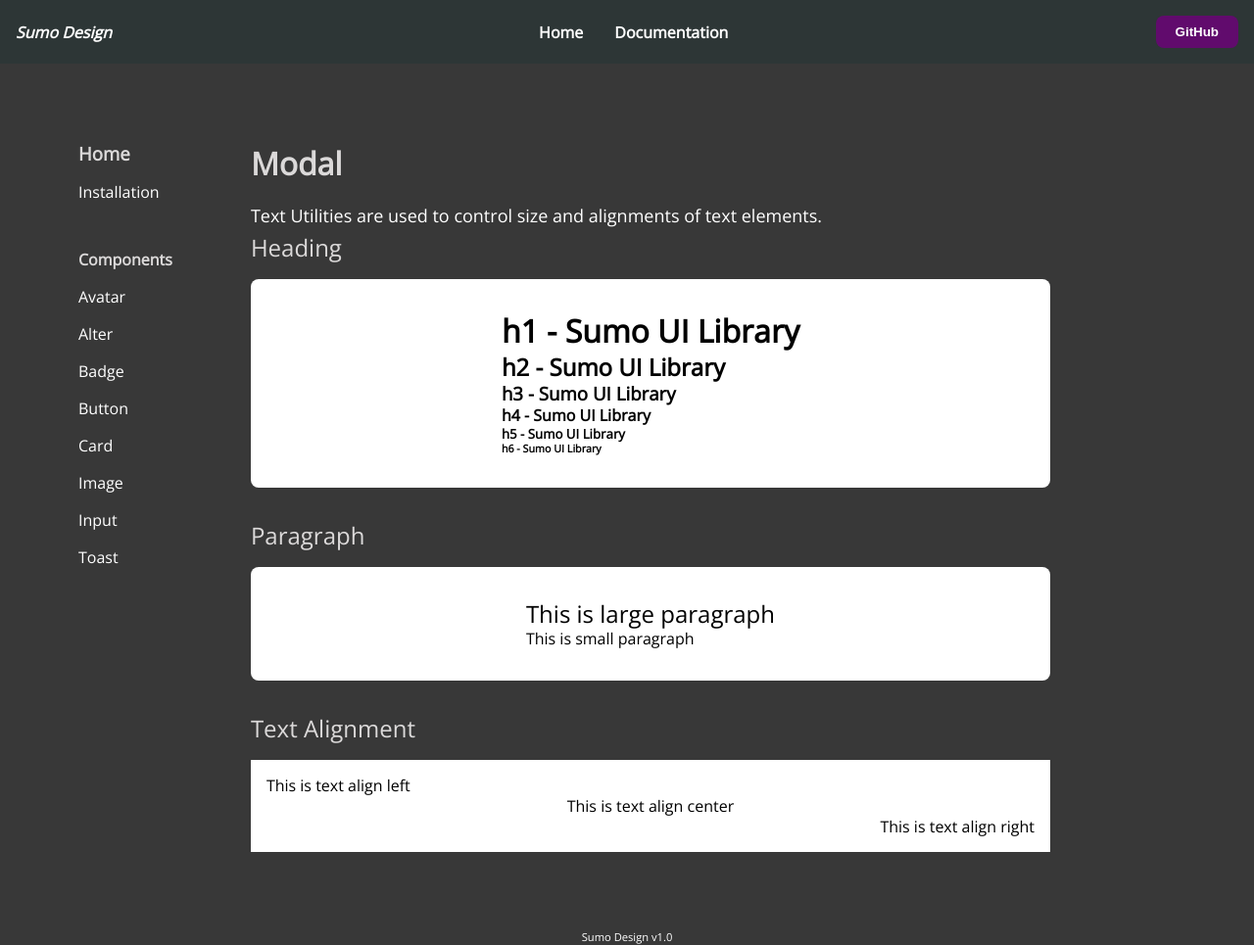
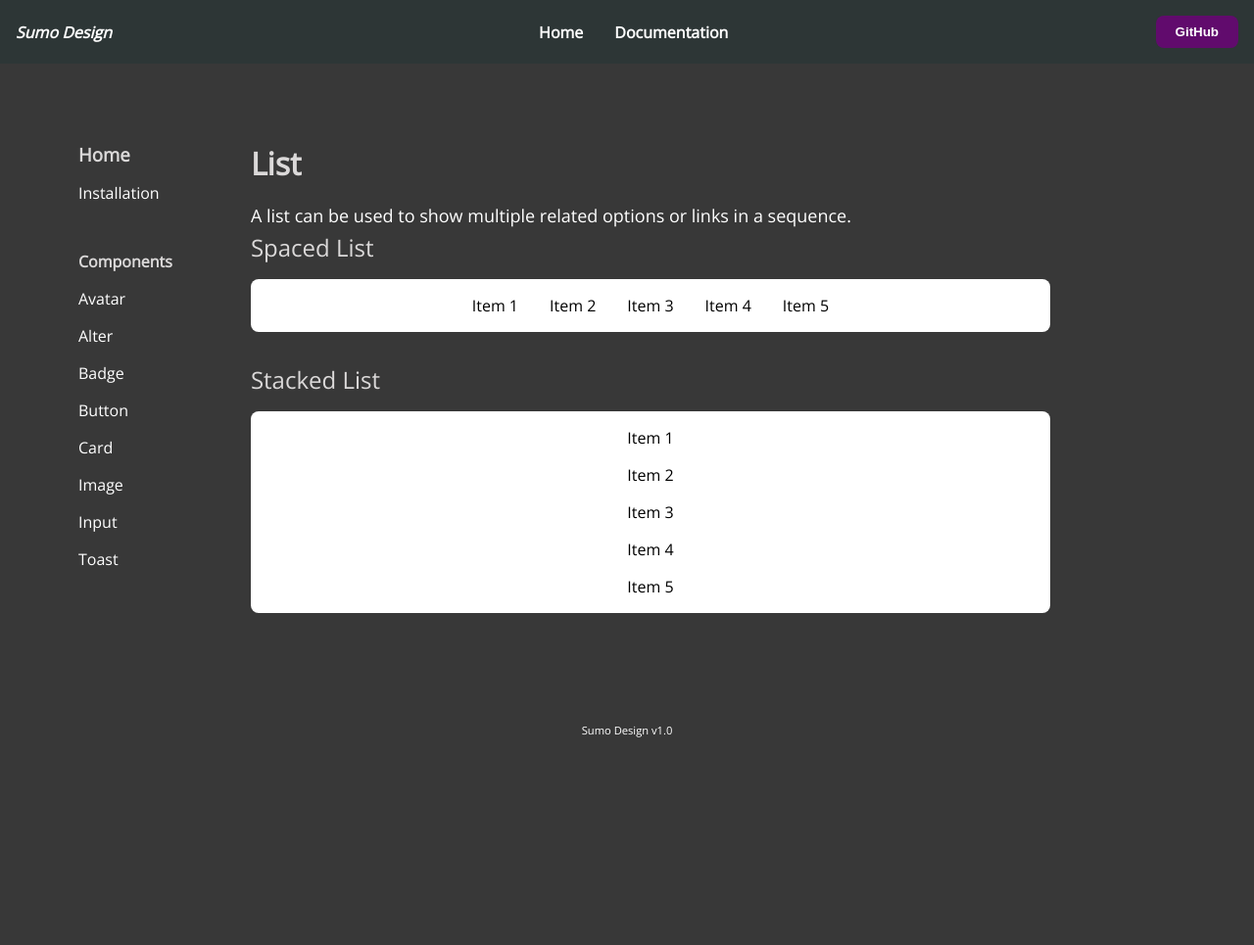
Before and after one commit to ragini07/Sumo-UI, a plain HTML site: page List/list.html in a window 1280 px wide. Shown: the whole page at 98% size. After the commit the page ends 800 px from the top, so only its background shows below. Drawn offline with nearby package versions, Linux system fonts and the light colour scheme.

Commit message:
list item

```diff
--- /dev/null
+++ b/List/list.css
@@ -0,0 +1,12 @@
+.list{
+    list-style: none;
+}
+.spaced{
+    display: flex;
+    gap:2rem;
+}
+.stacked{
+    display: flex;
+    flex-direction: column;
+    gap:1rem;
+}
--- a/Text Utilities/text.html
+++ b/List/list.html
@@ -4,9 +4,9 @@
     <meta charset="UTF-8">
     <meta http-equiv="X-UA-Compatible" content="IE=edge">
     <meta name="viewport" content="width=device-width, initial-scale=1.0">
-    <title>Sumo UI|Typography</title>
+    <title>Sumo UI|List</title>
     <link rel="stylesheet" href="../Home Page/home.css">
-    <link rel="stylesheet" href="./text.css">
+    <link rel="stylesheet" href="./list.css">
     <script src="https://kit.fontawesome.com/70067cae33.js" crossorigin="anonymous"></script>
        <!-- <link rel="stylesheet" href="https://cdnjs.cloudflare.com/ajax/libs/highlight.js/11.4.0/styles/atom-one-light.min.css"  /> -->
 
@@ -73,37 +73,33 @@
         <div class="main-content">
 
             <!-- avatar -->
-            <div class="main-content-title">Modal</div>
-            <div class="main-content-desc">Text Utilities are used to control size and alignments of text elements.</div>
+            <div class="main-content-title">List</div>
+            <div class="main-content-desc">A list can be used to show multiple related options or links in a sequence.</div>
 
-            <div class="main-content-subtitle">Heading</div>
+            <div class="main-content-subtitle">Spaced List</div>
             <div class="component-display">
-                <div class="typography">
-                    <h1>h1 - Sumo UI Library</h1>
-                    <h2>h2 - Sumo UI Library</h2>
-                    <h3>h3 - Sumo UI Library</h3>
-                    <h4>h4 - Sumo UI Library</h4>
-                    <h5>h5 - Sumo UI Library</h5>
-                    <h6>h6 - Sumo UI Library</h6>
-                </div>
+               <ul class="spaced">
+                   <li class="list">Item 1</li>
+                   <li class="list">Item 2</li>
+                   <li class="list">Item 3</li>
+                   <li class="list">Item 4</li>
+                   <li class="list">Item 5</li>
+               </ul>
 
             </div>
 
-            <div class="main-content-subtitle">Paragraph</div>
+            <div class="main-content-subtitle">Stacked List</div>
             <div class="component-display">
-                <div class="typography">
-                    <p class="lg-para">This is large paragraph</p>
-                    <p class="sm-para">This is small paragraph</p>
-                </div>
+                <ul class="stacked">
+                    <li class="list">Item 1</li>
+                    <li class="list">Item 2</li>
+                    <li class="list">Item 3</li>
+                    <li class="list">Item 4</li>
+                    <li class="list">Item 5</li>
+                </ul>
 
             </div>
 
-            <div class="main-content-subtitle">Text Alignment</div>
-            <div class="typography">
-                    <p class="text-left">This is text align left</p>
-                    <p class="text-center">This is text align center</p>
-                    <p class="text-right">This is text align right</p>
-            </div>
 
 
         </div>
--- a/Text Utilities/text.css
+++ /dev/null
@@ -1,42 +0,0 @@
-.typography{
-    background-color: var(--font-primary-color);
-    color: black;
-    padding: 1rem;
-}
-.lg-para{
-    font-size: 1.5rem;
-}
-
-h1,h2,h3,h4,h5,h6,p{
-    line-height: 1.3;
-}
-
-
-.text-left{
-    text-align: left;
-}
-
-.text-center{
-    text-align: center;
-}
-
-.text-right{
-    text-align: right;
-}
-
-@media (max-width: 800px){
-
-    h1{
-        font-size: 1.5rem;
-    }
-    h2{
-        font-size: 1.25rem;
-    }
-    h3, h4 ,.lg-para{
-        font-size: 1.2rem;
-    }
-    h5, h6{
-        font-size: 1rem;
-    }
-
-}
```
